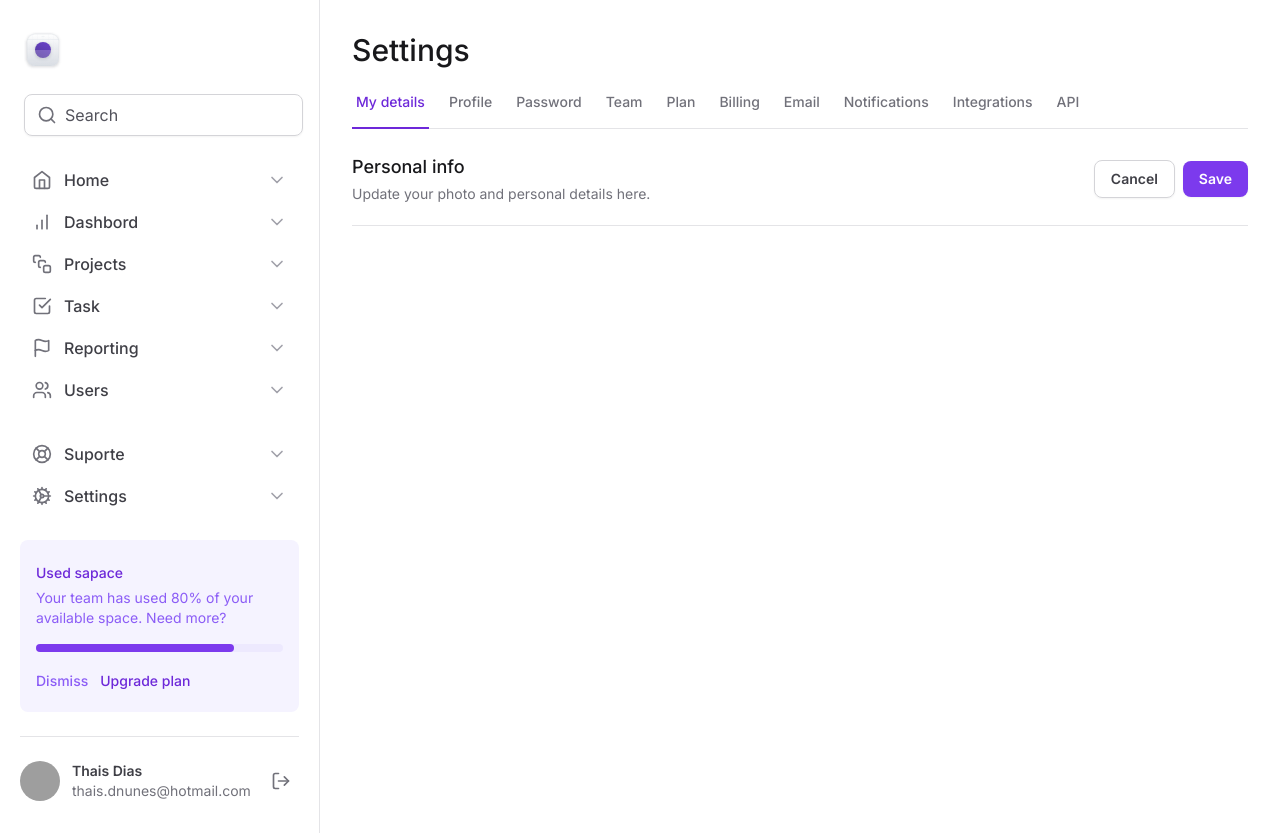
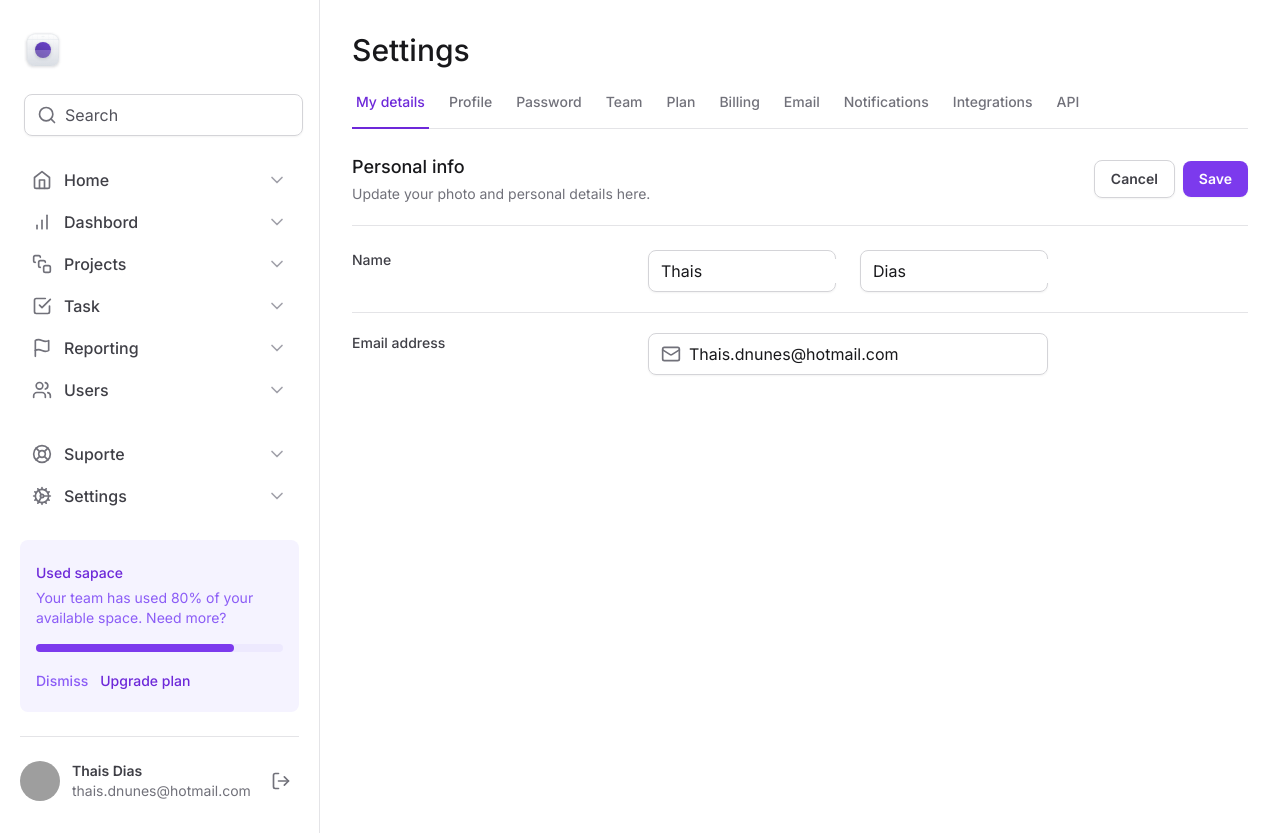
Before and after one commit to Thais-DN/dashboard-tailwind, a Next.js app: page / in a window 1280 px wide. Built offline with nearby package versions, Linux system fonts and the light colour scheme; grey boxes are pictures that could not be loaded.

Commit message:
incializando personal info

```diff
--- a/src/app/components/Sidebar/index.tsx
+++ b/src/app/components/Sidebar/index.tsx
@@ -4,7 +4,7 @@ import { BarChart, CheckSquare, Flag, Home, SquareStack, Users } from "lucide-re
 import { NavItem } from "./NavItem";
 import { UsedSpaceWidget } from "./UsedSpaceWidget";
 import { Profile } from "./Profile";
-import { InputControl, InputPrefix, InputRoot } from "./Input";
+import { InputControl, InputPrefix, InputRoot } from "../Input";
 
 export function Sidebar() {
     return (
--- a/src/app/page.tsx
+++ b/src/app/page.tsx
@@ -1,4 +1,6 @@
 import { SettingsTabs } from "./components/SettingsTabs";
+import * as Input from "./components/Input"
+import { Mail } from "lucide-react";
 
 export default function Home() {
     return (
@@ -28,8 +30,29 @@ export default function Home() {
                     </div>
                 </div>
 
-                <form id="settings" className="mt-6 flex flex-col w-full gap-5">
-                    <div className="grid gap-3"></div>
+                <form id="settings" className="mt-6 flex flex-col w-full gap-5 divide-y divide-zinc-200">
+                    <div className="grid gap-3 grid-cols-form">
+                        <label htmlFor="firstName" className="text-sm font-medium text-zinc-700">Name</label>
+                        <div className="grid gap-6 grid-cols-2">
+                            <Input.InputRoot>
+                                <Input.InputControl id="firstName" defaultValue="Thais" />
+                            </Input.InputRoot>
+
+                            <Input.InputRoot>
+                                <Input.InputControl defaultValue="Dias" />
+                            </Input.InputRoot>
+                        </div>
+                    </div>
+
+                    <div className="grid gap-3 grid-cols-form pt-5">
+                        <label htmlFor="email" className="text-sm font-medium text-zinc-700">Email address</label>
+                        <Input.InputRoot>
+                            <Input.InputPrefix>
+                                <Mail className="h-5 w-5 text-zinc-500"/>
+                            </Input.InputPrefix>
+                            <Input.InputControl id="email" type="email" defaultValue="Thais.dnunes@hotmail.com" />
+                        </Input.InputRoot>
+                    </div>
                 </form>
             </div>
         </>
--- a/tailwind.config.ts
+++ b/tailwind.config.ts
@@ -11,6 +11,7 @@ const config: Config = {
             gridTemplateColumns: {
                 app: "minmax(18rem, 20rem) 1fr",
                 profile: "max-content 1fr min-content",
+                form: "minmax(7.5rem, 17.5rem) minmax(25rem, 1fr) minmax(0, 15rem)"
             },
 
             backgroundImage: {
```
Also changed, not shown: src/app/components/Input.tsx (renamed from src/app/components/Sidebar/Input.tsx).
